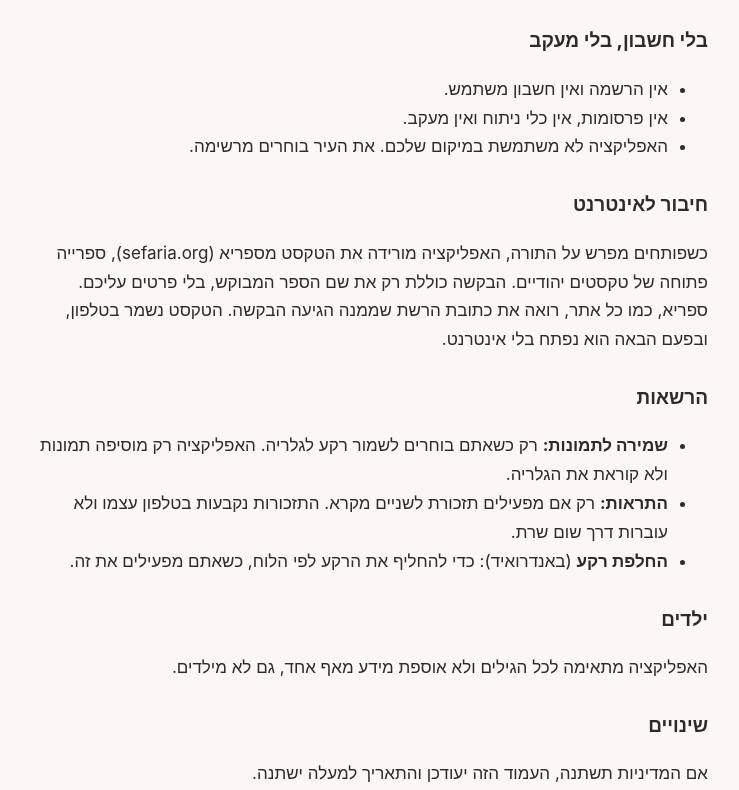
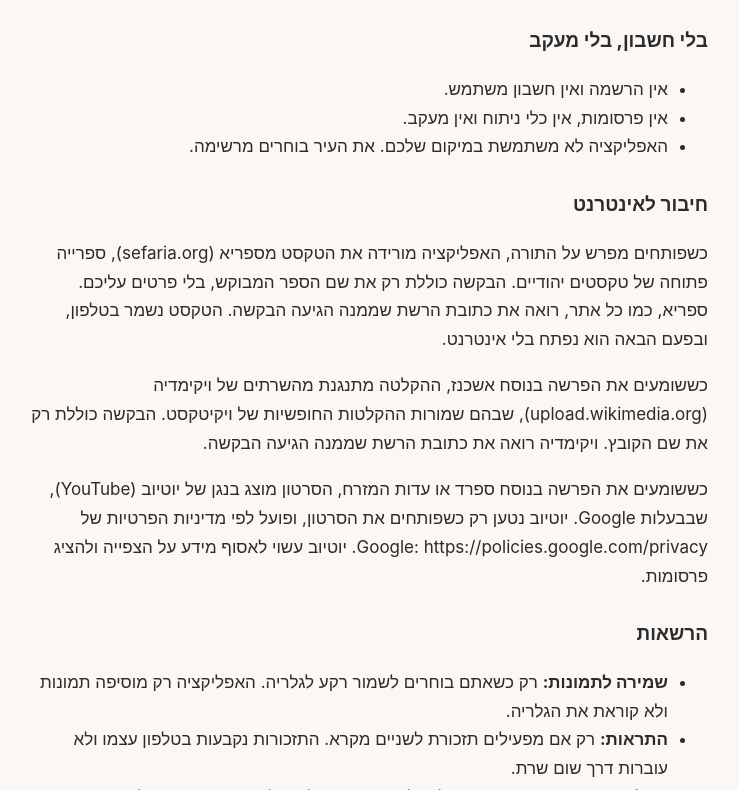
Before and after one commit to Etzizit/etzizit.github.io, a plain HTML site: page privacy.html in a window 1280 px wide. Shown: the part 418-1208 px from the top of the page, without its empty margins (272-1011 px from the left). Drawn offline with Linux system fonts and the light colour scheme.

Commit message:
Privacy: reading audio from Wikimedia and YouTube

```diff
--- a/privacy.html
+++ b/privacy.html
@@ -27,6 +27,8 @@ footer { margin-top: 40px; border-top: 1px solid var(--line); padding-top: 12px;
 </ul>
 <h2>חיבור לאינטרנט</h2>
 <p>כשפותחים מפרש על התורה, האפליקציה מורידה את הטקסט מספריא (sefaria.org), ספרייה פתוחה של טקסטים יהודיים. הבקשה כוללת רק את שם הספר המבוקש, בלי פרטים עליכם. ספריא, כמו כל אתר, רואה את כתובת הרשת שממנה הגיעה הבקשה. הטקסט נשמר בטלפון, ובפעם הבאה הוא נפתח בלי אינטרנט.</p>
+<p>כששומעים את הפרשה בנוסח אשכנז, ההקלטה מתנגנת מהשרתים של ויקימדיה (upload.wikimedia.org), שבהם שמורות ההקלטות החופשיות של ויקיטקסט. הבקשה כוללת רק את שם הקובץ. ויקימדיה רואה את כתובת הרשת שממנה הגיעה הבקשה.</p>
+<p>כששומעים את הפרשה בנוסח ספרד או עדות המזרח, הסרטון מוצג בנגן של יוטיוב (YouTube), שבבעלות Google. יוטיוב נטען רק כשפותחים את הסרטון, ופועל לפי מדיניות הפרטיות של Google: https://policies.google.com/privacy. יוטיוב עשוי לאסוף מידע על הצפייה ולהציג פרסומות.</p>
 <h2>הרשאות</h2>
 <ul>
 <li><b>שמירה לתמונות:</b> רק כשאתם בוחרים לשמור רקע לגלריה. האפליקציה רק מוסיפה תמונות ולא קוראת את הגלריה.</li>
```
